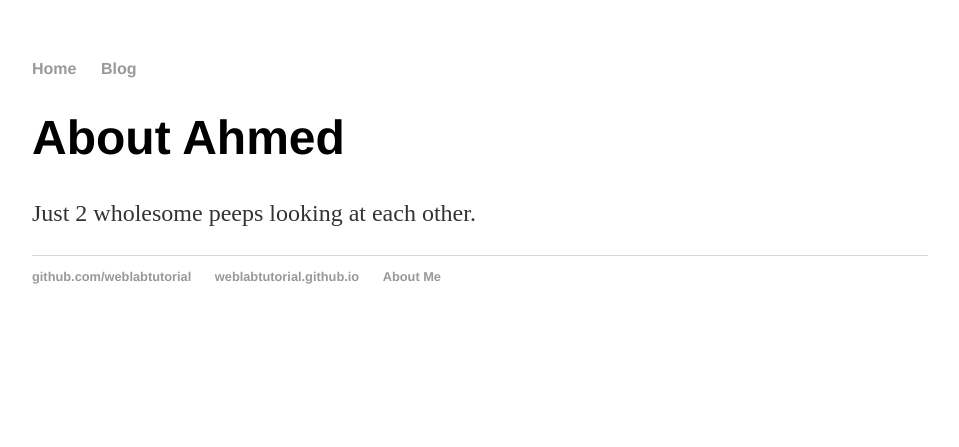
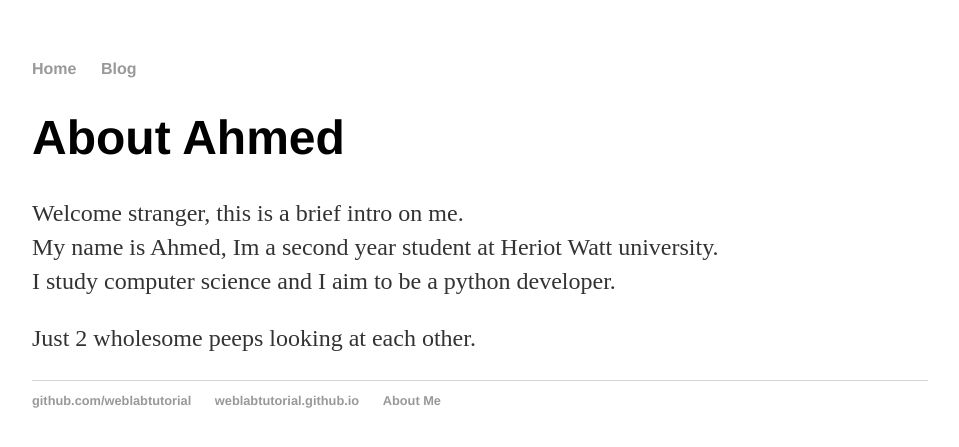
Before and after one commit to Ahmed-Sherif-Abdelfattah/Ahmed-Sherif-Abdelfattah, a Jekyll site: the page built from about/index.html, in a window 1280 px wide. Shown: the top 447 px of the page, without its empty margins (160-1119 px from the left). Built offline with Jekyll 4.4.1, drawn with Linux system fonts in a browser that asks for light colours.

Commit message:
Update index.html

```diff
--- a/about/index.html
+++ b/about/index.html
@@ -4,5 +4,9 @@ title: About Ahmed
 ---
 <div class="blurb">
   <h1>About Ahmed</h1>
+  <p>Welcome stranger, this is a brief intro on me.<br>
+    My name is Ahmed, Im a second year student at Heriot Watt university.<br>
+    I study computer science and I aim to be a python developer.
+  </p>
   <p>Just 2 wholesome peeps looking at each other.</p>
 </div>
```
